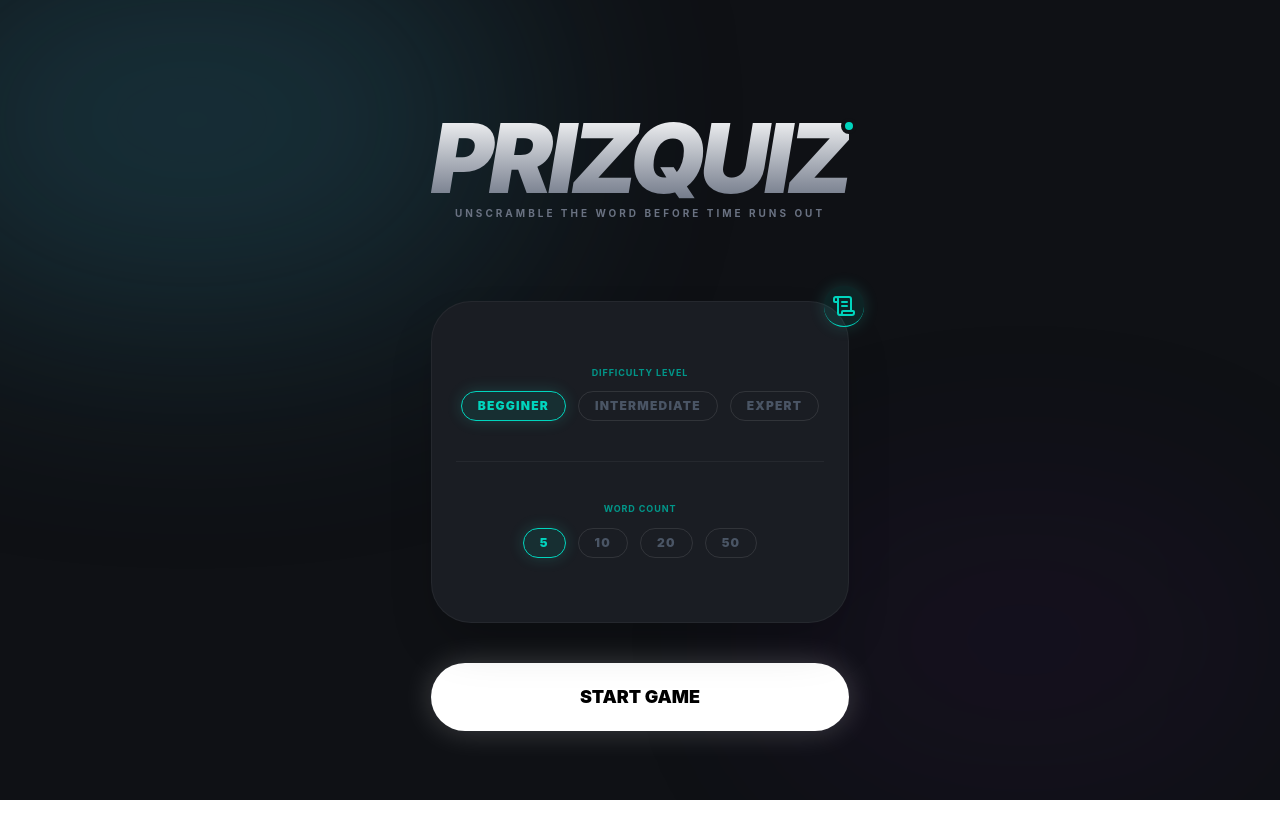
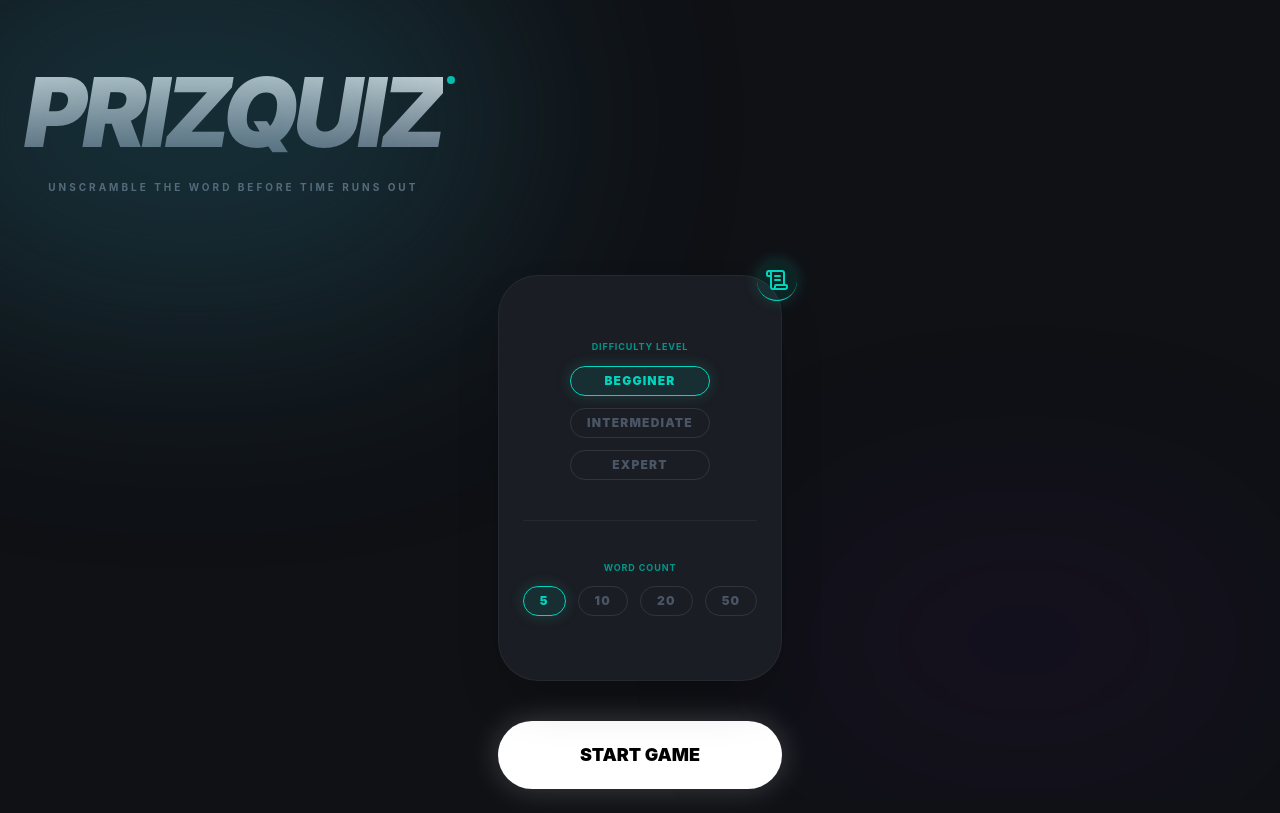
Before and after one commit to AkhatorEnosa/priz, a React (Vite) app: page / in a window 1280 px wide. Built offline with nearby package versions, Linux system fonts and the light colour scheme.

Commit message:
UI update

```diff
--- a/src/App.tsx
+++ b/src/App.tsx
@@ -228,8 +228,8 @@ function App() {
   }
 
   return (
-    <div className="min-h-screen bg-[#0F1115] flex items-center justify-center p-6 font-sans text-white">
-
+    <div className="min-h-screen bg-[#0F1115] flex flex-col items-center justify-center p-6 font-sans text-white">
+      <Header />
       {/* Mesh Gradient Background */}
       <div className="fixed inset-0 overflow-hidden pointer-events-none opacity-40">
         <div className="absolute -top-[10%] -left-[10%] w-[50%] h-[50%] bg-[#255f6f] blur-[120px] rounded-full" />
@@ -239,9 +239,7 @@ function App() {
       <main className="relative z-10 w-full flex items-center justify-center max-w-md">
         {gameState === 'START' ? (
           <div className="space-y-10 text-center">
-              <Header />
-
-              <div className='relative flex flex-col divide-y divide-white/5 bg-[#1A1D23] rounded-[2.5rem] p-6 shadow-2xl border border-white/5'>
+              <div className='w-full relative flex flex-col divide-y divide-white/5 bg-[#1A1D23] rounded-[2.5rem] p-6 shadow-2xl border border-white/5'>
                 {/* Rules Trigger Button */}
                 <button
                   onClick={() => setShowRules(true)}
@@ -256,7 +254,7 @@ function App() {
                 {/* Difficulty Selection */}
                 <div className="flex flex-col items-center gap-3 py-10">
                   <span className="text-[9px] text-teal-600 tracking-widest uppercase font-bold">Difficulty level</span>
-                  <div className="flex justify-center gap-3">
+                  <div className="grid grid-2 md:grid-3 justify-center gap-3">
                     {DIFFICULTY_LIST.map((level) => (
                       <button
                         key={level.name}
@@ -351,10 +349,8 @@ function App() {
 
         ) : gameState === 'PLAYING' ? (
           <div className="space-y-6 text-center">
-            <Header />
-
               {loading ?
-                <div className="flex flex-col items-center justify-center bg-[#0F1115] overflow-hidden">
+                <div className="h-[65vh] flex flex-col items-center justify-center bg-[#0F1115] overflow-hidden">
                   {/* Ambient Background Glow */}
                   <div className="bg-teal-500/10 rounded-full blur-[120px] animate-pulse" />
 
@@ -370,18 +366,18 @@ function App() {
                 </div> :
                 <>
                   {/* Score & Timer HUD */}
-                  <div className="flex justify-between items-center px-2">
+                  <div className="flex justify-center items-center gap-4 flex-wrap">
                     <div className="text-[10px] font-bold tracking-widest text-teal-400 uppercase">
-                        Score // <span className="text-white">{score}</span>
+                        Score <span className="text-white">{score}</span>
                     </div>
                     <div className="text-[10px] font-bold tracking-widest text-teal-400 uppercase">
-                        Count // <span className="text-white">{`${index + 1}/${words?.length}`}</span>
+                        Count <span className="text-white">{`${index + 1}/${words?.length}`}</span>
                     </div>
                     <div className="text-[10px] font-bold tracking-widest text-teal-400 uppercase">
-                        Level // <span className="text-white">{difficulty}</span>
+                        Level <span className="text-white">{difficulty}</span>
                     </div>
                     <div className="text-[10px] font-bold tracking-widest text-teal-400 uppercase">
-                        Timer // <span className="text-white">{`${timer > 59 ? "01:00" : `00:${timer < 10 ? `0${timer}` : timer}`}`}</span>
+                        Timer <span className="text-white">{`${timer > 59 ? "01:00" : `00:${timer < 10 ? `0${timer}` : timer}`}`}</span>
                     </div>
                   </div>
 
@@ -389,9 +385,7 @@ function App() {
                   <div className={`bg-[#1A1D23] rounded-[2.5rem] p-6 md:p-8 shadow-2xl border border-white/5 transition-opacity duration-300 ${loading ? 'opacity-50' : 'opacity-100'}`}>
 
 
-                  <div className={`grid justify-center gap-2 mb-8 ${
-                    shuffledWord.length > 8 ? 'grid-cols-5' : 'grid-cols-4'
-                  } sm:flex sm:flex-wrap sm:justify-center`}>
+                  <div className={`flex justify-center gap-2 mb-8 flex-wrap`}>
                     {wordsCount > 0 && shuffledWord.split('').map((letter, i) => (
                       <div
                         key={i}
@@ -477,7 +471,6 @@ function App() {
           </div>
         ) :
           <div className="space-y-6 text-center">
-            <Header />
             <Score
               words={words}
               restartGame={restartGame}
--- a/src/components/Score.tsx
+++ b/src/components/Score.tsx
@@ -41,7 +41,7 @@ const Score = ({ restartGame, resetGame, words } : Props) => {
   };
 
   return (
-    <main className="relative z-10 w-full max-w-md">
+    <main className="relative z-10 pb-5 w-full max-w-md">
       {gameState === 'FINISHED' && (
         <>
           <div className="space-y-8 animate-in fade-in zoom-in duration-500">
@@ -51,13 +51,13 @@ const Score = ({ restartGame, resetGame, words } : Props) => {
               <div className="inline-block px-3 py-1 bg-teal-400/10 border border-teal-400/20 rounded-full text-[10px] font-bold text-teal-400 uppercase tracking-widest mb-4">
                 Session Complete
               </div>
-              <h1 className="text-5xl font-black italic tracking-tighter">PERFORMANCE</h1>
+              <h1 className="text-3xl md:text-5xl font-black italic tracking-tighter">PERFORMANCE</h1>
             </div>
 
             {/* Stats Card */}
             <div className="bg-[#1A1D23] rounded-[2.5rem] p-10 shadow-2xl border border-white/5 relative overflow-hidden">
-              <div className="absolute -right-8 -bottom-8 opacity-[0.03] rotate-12">
-                <span className="text-[12rem] font-black">P</span>
+              <div className="absolute -right-8 bottom-8 opacity-[0.03] rotate-12">
+                <span className="text-[12rem] font-black">PRIZRIZ</span>
               </div>
 
               <div className="relative z-10 space-y-10">
--- a/src/section/Header.tsx
+++ b/src/section/Header.tsx
@@ -1,15 +1,15 @@
 const Header = () => {
   return (
-    <div className='relative top-0 inline-block py-10 mb-10'>
-      <div className='relative'>
-        <h1 className="text-8xl font-black italic tracking-tighter bg-linear-to-b from-white to-gray-500 bg-clip-text text-transparent">
+    <div className='relative w-full py-10 mb-10'>
+      <div className='max-w-[80vw] flex flex-col justify-center items-center text-center w-fit relative'>
+        <h1 className="relative text-5xl md:text-8xl font-black italic tracking-tighter bg-linear-to-b from-white to-gray-500 bg-clip-text text-transparent">
             PRIZQUIZ
+          <span className="absolute top-2 size-4 bg-teal-400 border-4 border-[#0F1115] rounded-full" />
         </h1>
-        <div className="absolute -right-2 top-2 size-4 bg-teal-400 border-4 border-[#0F1115] rounded-full" />
+        <p className="px-5 text-gray-500 tracking-[0.3em] text-[10px] mt-5 uppercase font-bold">
+          Unscramble the word before time runs out
+        </p>
       </div>
-      <p className="text-gray-500 tracking-[0.3em] text-[10px] uppercase font-bold">
-        Unscramble the word before time runs out
-      </p>
     </div>
   )
 }
```
